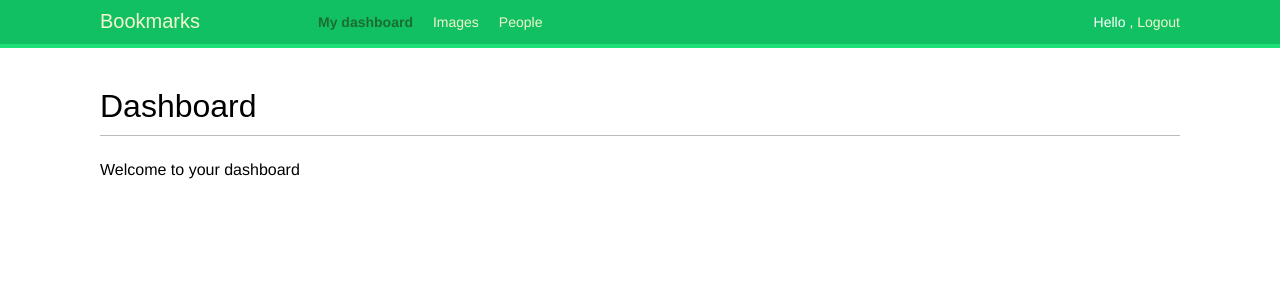
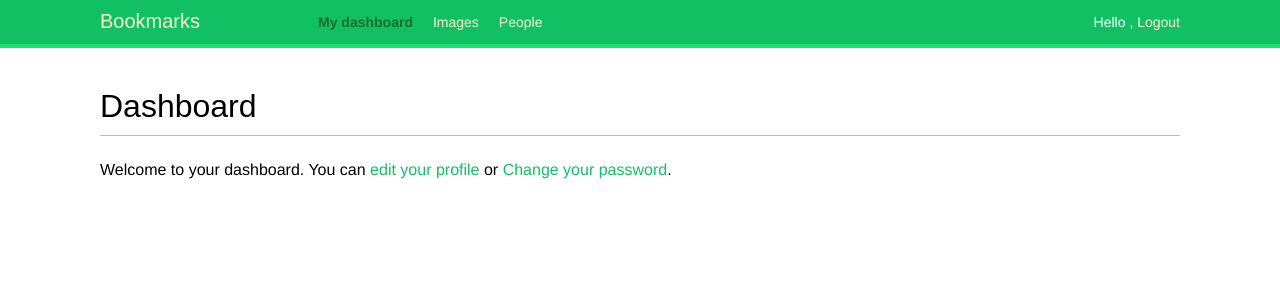
Before and after one commit to tehmeerali786/Django-2-With-Example-Again, a Django app: page /account/ in a window 1280 px wide. Shown: the top 308 px of the page. Run offline with Django 3.2, Linux system fonts and the light colour scheme; a user stored in the database is signed in; some web fonts are replaced.

Commit message:
Profile by User

```diff
--- a/Chapter 4/bookmarks/account/templates/account/dashboard.html
+++ b/Chapter 4/bookmarks/account/templates/account/dashboard.html
@@ -6,6 +6,6 @@
 
 
 	<h1>Dashboard</h1>
-	<p>Welcome to your dashboard</p>
+	<p>Welcome to your dashboard. You can <a href="{% url "edit" %}">edit your profile</a> or <a href="{% url "password_change" %}">Change your password</a>. </p>
 
 {% endblock %}
--- a/Chapter 4/bookmarks/account/urls.py
+++ b/Chapter 4/bookmarks/account/urls.py
@@ -22,6 +22,7 @@ urlpatterns = [
 	path('reset/done/', auth_views.PasswordResetCompleteView.as_view(), name='password_reset_complete'),
 
 	path('register/', views.register, name='register' ),
+	path('edit/', views.edit, name='edit'),
 
 
 
--- a/Chapter 4/bookmarks/account/views.py
+++ b/Chapter 4/bookmarks/account/views.py
@@ -1,9 +1,12 @@
 from django.http import HttpResponse
 from django.shortcuts import render
 from django.contrib.auth import authenticate, login
-from .forms import LoginForm, UserRegistrationForm
+from django.contrib.auth.decorators import login_required
+from django.contrib import messages
+from .models import Profile
+from .forms import LoginForm, UserRegistrationForm, \
+                   UserEditForm, ProfileEditForm
 
-from django.contrib.auth.decorators import login_required
 
 def user_login(request):
     if request.method == 'POST':
@@ -39,8 +42,26 @@ def register(request):
             new_user.set_password(user_form.cleaned_data['password'])
             # Save the User object
             new_user.save()
+            Profile.objects.create(user=new_user)
             return render(request, 'account/register_done.html', {'new_user':new_user})
 
     else:
         user_form = UserRegistrationForm()
         return render(request, 'account/register.html', {'user_form' : user_form})
+
+
+
+@login_required
+def edit(request):
+    if request.method == 'POST':
+        user_form = UserEditForm(instance= request.user, data=request.POST)
+        profile_form = ProfileEditForm(instance=request.user.profile, data=request.POST, files=request.FILES)
+        if user_form.is_valid() and profile_form.is_valid():
+            user_form.save()
+            profile_form.save()
+
+    else:
+        user_form = UserEditForm(instance=request.user)
+        profile_form = ProfileEditForm(instance=request.user.profile)
+
+    return render(request, 'account/edit.html', {'user_form': user_form, 'profile_form':profile_form})
```
Also changed, not shown: Chapter 4/bookmarks/account/admin.py (+4 -3 lines), Chapter 4/bookmarks/account/forms.py (+13 -0 lines), Chapter 4/bookmarks/account/models.py (+7 -9 lines), Chapter 4/bookmarks/account/templates/account/edit.html (added, +23 -0 lines), Chapter 4/bookmarks/account/migrations/0002_delete_profile.py (added), Chapter 4/bookmarks/account/migrations/0003_profile.py (added), Chapter 4/bookmarks/db.sqlite3.
